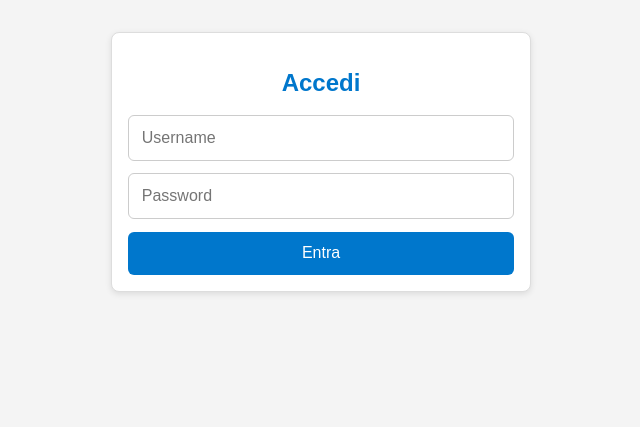
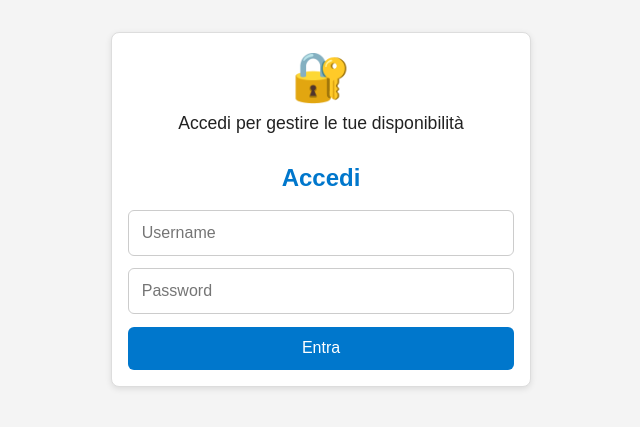
Before and after one commit to gioele134/Org-inc, a Flask app: page / in a window 1280 px wide. Shown: the top 427 px of the page, without its empty margins (319-959 px from the left). Run offline with Flask 3, Linux system fonts and the light colour scheme.

Commit message:
Update login.html

```diff
--- a/templates/login.html
+++ b/templates/login.html
@@ -8,6 +8,12 @@
 </head>
 <body>
   <div class="login-container">
+
+    <div style="text-align: center; grid-column: span 2;">
+      <div style="font-size: 3rem;">🔐</div>
+      <p style="margin: 0.5rem 0; font-size: 1.1rem;">Accedi per gestire le tue disponibilità</p>
+    </div>
+
     <h2>Accedi</h2>
 
     {% if errore %}
```
